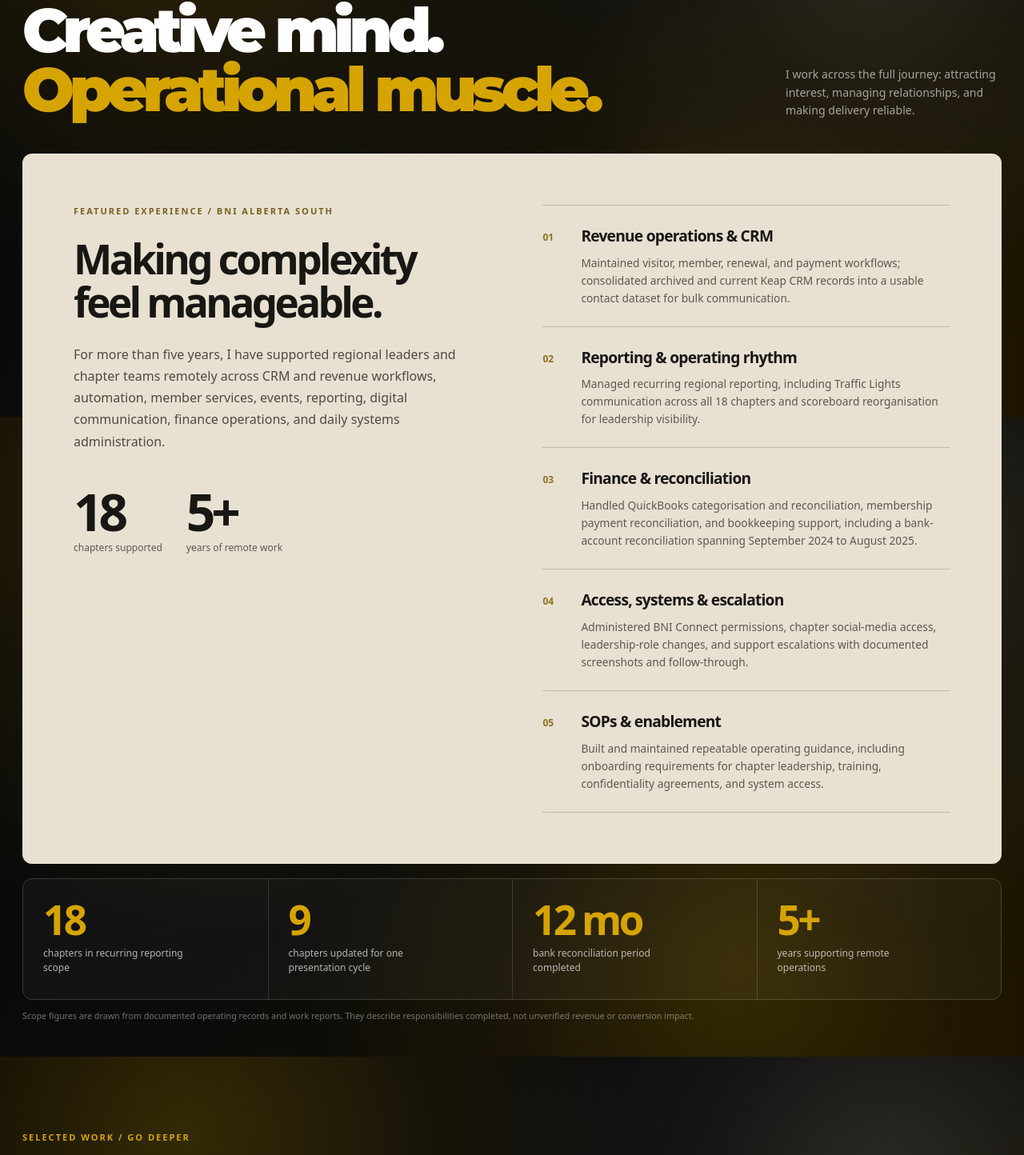
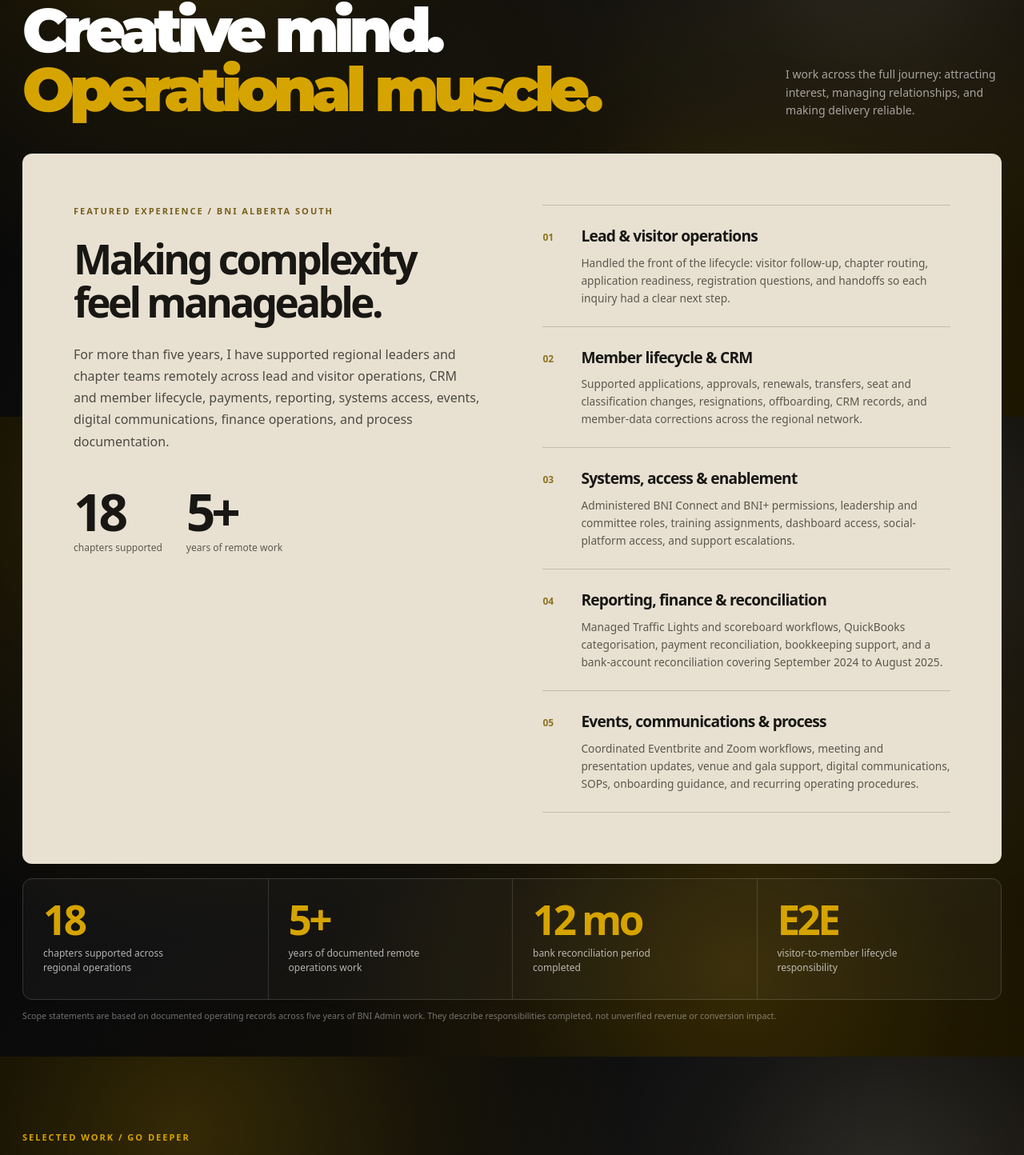
Before and after one commit to marvelcruz/mavl-portfolio, a Next.js app: page / in a window 1280 px wide. Shown: the part 1079-2523 px from the top of the page at 80% size. Built offline with nearby package versions, Linux system fonts and the light colour scheme.

Commit message:
Expand BNI scope from full five-year work record

```diff
--- a/components/Impact.tsx
+++ b/components/Impact.tsx
@@ -1,16 +1,16 @@
 const systems = [
-  { index: "01", title: "Revenue operations & CRM", description: "Maintained visitor, member, renewal, and payment workflows; consolidated archived and current Keap CRM records into a usable contact dataset for bulk communication." },
-  { index: "02", title: "Reporting & operating rhythm", description: "Managed recurring regional reporting, including Traffic Lights communication across all 18 chapters and scoreboard reorganisation for leadership visibility." },
-  { index: "03", title: "Finance & reconciliation", description: "Handled QuickBooks categorisation and reconciliation, membership payment reconciliation, and bookkeeping support, including a bank-account reconciliation spanning September 2024 to August 2025." },
-  { index: "04", title: "Access, systems & escalation", description: "Administered BNI Connect permissions, chapter social-media access, leadership-role changes, and support escalations with documented screenshots and follow-through." },
-  { index: "05", title: "SOPs & enablement", description: "Built and maintained repeatable operating guidance, including onboarding requirements for chapter leadership, training, confidentiality agreements, and system access." },
+  { index: "01", title: "Lead & visitor operations", description: "Handled the front of the lifecycle: visitor follow-up, chapter routing, application readiness, registration questions, and handoffs so each inquiry had a clear next step." },
+  { index: "02", title: "Member lifecycle & CRM", description: "Supported applications, approvals, renewals, transfers, seat and classification changes, resignations, offboarding, CRM records, and member-data corrections across the regional network." },
+  { index: "03", title: "Systems, access & enablement", description: "Administered BNI Connect and BNI+ permissions, leadership and committee roles, training assignments, dashboard access, social-platform access, and support escalations." },
+  { index: "04", title: "Reporting, finance & reconciliation", description: "Managed Traffic Lights and scoreboard workflows, QuickBooks categorisation, payment reconciliation, bookkeeping support, and a bank-account reconciliation covering September 2024 to August 2025." },
+  { index: "05", title: "Events, communications & process", description: "Coordinated Eventbrite and Zoom workflows, meeting and presentation updates, venue and gala support, digital communications, SOPs, onboarding guidance, and recurring operating procedures." },
 ];
 
 const evidence = [
-  { metric: "18", label: "chapters in recurring reporting scope" },
-  { metric: "9", label: "chapters updated for one presentation cycle" },
+  { metric: "18", label: "chapters supported across regional operations" },
+  { metric: "5+", label: "years of documented remote operations work" },
   { metric: "12 mo", label: "bank reconciliation period completed" },
-  { metric: "5+", label: "years supporting remote operations" },
+  { metric: "E2E", label: "visitor-to-member lifecycle responsibility" },
 ];
 
 export default function Impact() {
@@ -24,7 +24,7 @@ export default function Impact() {
         <div className="impact-lead">
           <p className="eyebrow">Featured experience / BNI Alberta South</p>
           <h3>Making complexity feel manageable.</h3>
-          <p>For more than five years, I have supported regional leaders and chapter teams remotely across CRM and revenue workflows, automation, member services, events, reporting, digital communication, finance operations, and daily systems administration.</p>
+          <p>For more than five years, I have supported regional leaders and chapter teams remotely across lead and visitor operations, CRM and member lifecycle, payments, reporting, systems access, events, digital communications, finance operations, and process documentation.</p>
           <div className="impact-numbers">
             <div><strong>18</strong><span>chapters supported</span></div>
             <div><strong>5+</strong><span>years of remote work</span></div>
@@ -43,7 +43,7 @@ export default function Impact() {
           </div>
         ))}
       </div>
-      <p className="evidence-note">Scope figures are drawn from documented operating records and work reports. They describe responsibilities completed, not unverified revenue or conversion impact.</p>
+      <p className="evidence-note">Scope statements are based on documented operating records across five years of BNI Admin work. They describe responsibilities completed, not unverified revenue or conversion impact.</p>
     </section>
   );
 }
```
